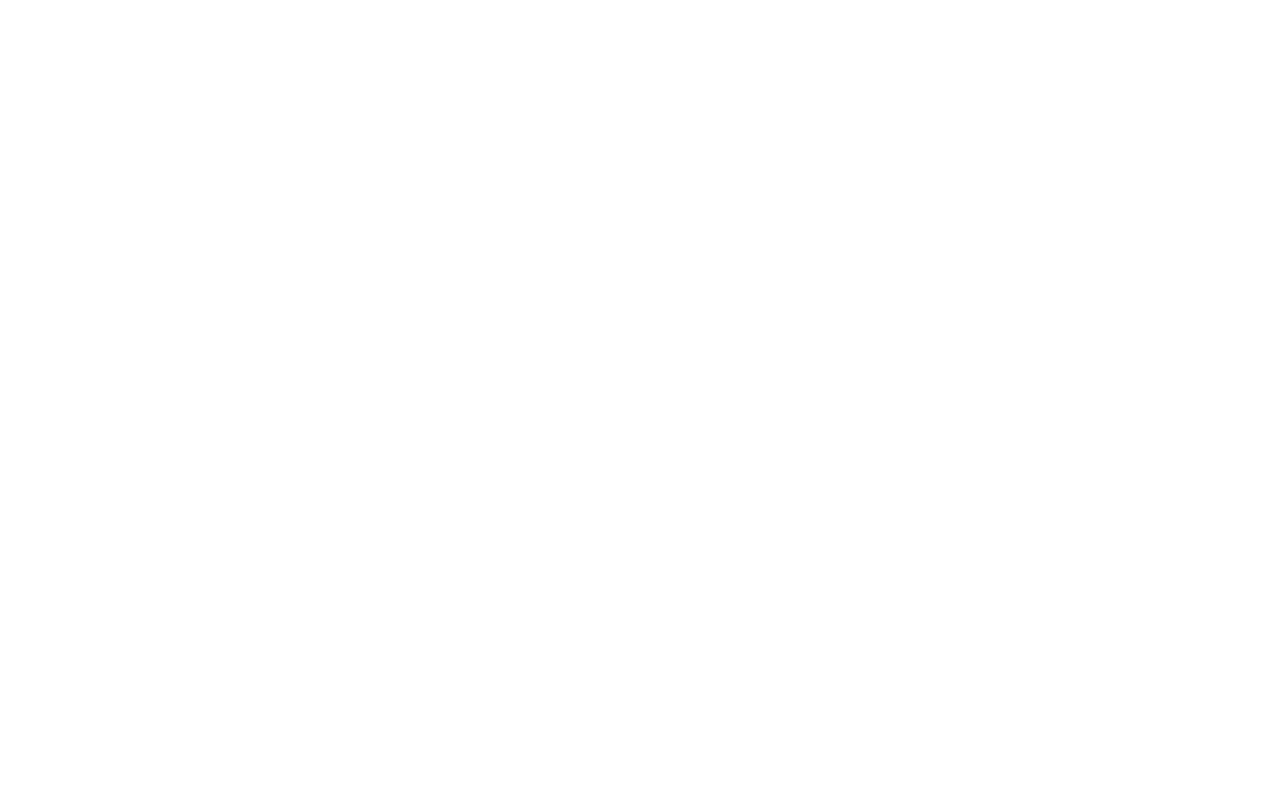
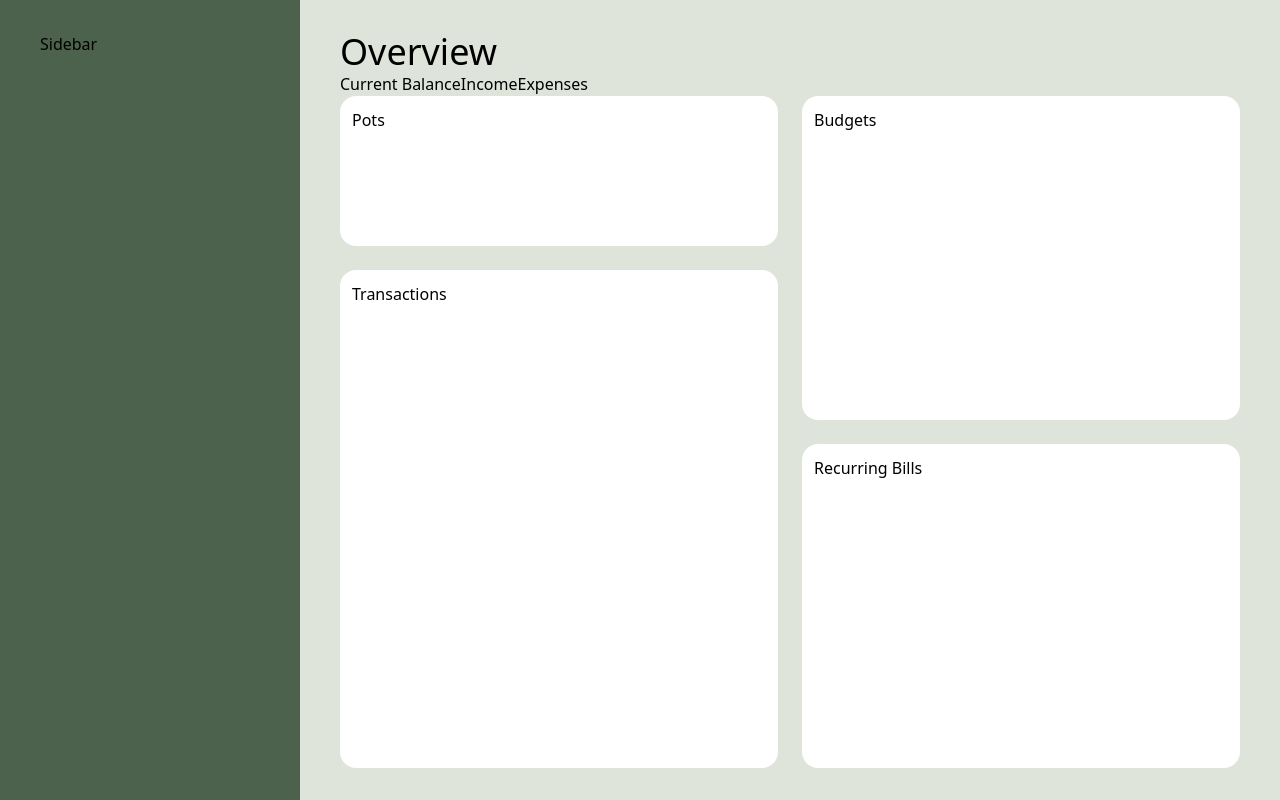
Before and after one commit to josegarzaramos/finance-app, a Next.js app: page / in a window 1280 px wide. Built offline with nearby package versions, Linux system fonts and the light colour scheme.

Commit message:
feat: add layout structure for sidebar and dashboard

```diff
--- a/src/app/layout.tsx
+++ b/src/app/layout.tsx
@@ -13,7 +13,7 @@
 }>) {
   return (
     <html lang="en" className="min-h-full lg:h-full">
-      <body className="grid grid-cols-1 lg:grid-cols-desktop grid-rows-1 h-full overflow-auto lg:overflow-hidden ">
+      <body className="grid grid-cols-1 lg:grid-cols-desktop grid-rows-1 h-full overflow-auto lg:overflow-hidden bg-pistachio">
         {children}
       </body>
     </html>
--- a/src/app/page.tsx
+++ b/src/app/page.tsx
@@ -1,3 +1,11 @@
+import Dashboard from '@/components/Dashboard';
+import Sidebar from '@/components/Sidebar';
+
 export default function Home() {
-  return <div></div>;
+  return (
+    <>
+      <Sidebar />
+      <Dashboard />
+    </>
+  );
 }
--- /dev/null
+++ b/src/components/Dashboard.tsx
@@ -0,0 +1,30 @@
+const Dashboard = () => {
+  return (
+    <div className="flex flex-col px-10 py-8 lg:h-full lg:overflow-hidde">
+      <h1 className="text-4xl">Overview</h1>
+
+      <div className="flex">
+        <p>Current Balance</p>
+        <p>Income</p>
+        <p>Expenses</p>
+      </div>
+
+      <div className="grid grid-cols-1 lg:grid-cols-2 gap-6 h-full [&_div]:bg-white [&_p]:p-3 grid-rows-4 min-h-0 [&_div]:rounded-2xl">
+        <div>
+          <p>Pots</p>
+        </div>
+        <div className="row-[span_2]">
+          <p>Budgets</p>
+        </div>
+        <div className="row-[span_3]">
+          <p>Transactions</p>
+        </div>
+        <div className="row-[span_2]">
+          <p>Recurring Bills</p>
+        </div>
+      </div>
+    </div>
+  );
+};
+
+export default Dashboard;
--- /dev/null
+++ b/src/components/Sidebar.tsx
@@ -0,0 +1,9 @@
+const Sidebar = () => {
+  return (
+    <div className="px-10 py-8 lg:overflow-y-auto bg-forest hidden lg:block">
+      Sidebar
+    </div>
+  );
+};
+
+export default Sidebar;
--- a/tailwind.config.ts
+++ b/tailwind.config.ts
@@ -8,6 +8,10 @@
   ],
   theme: {
     extend: {
+      colors: {
+        pistachio: '#dfe4db',
+        forest: '#4c624c',
+      },
       gridTemplateColumns: {
         desktop: '300px 1fr',
       },
```
